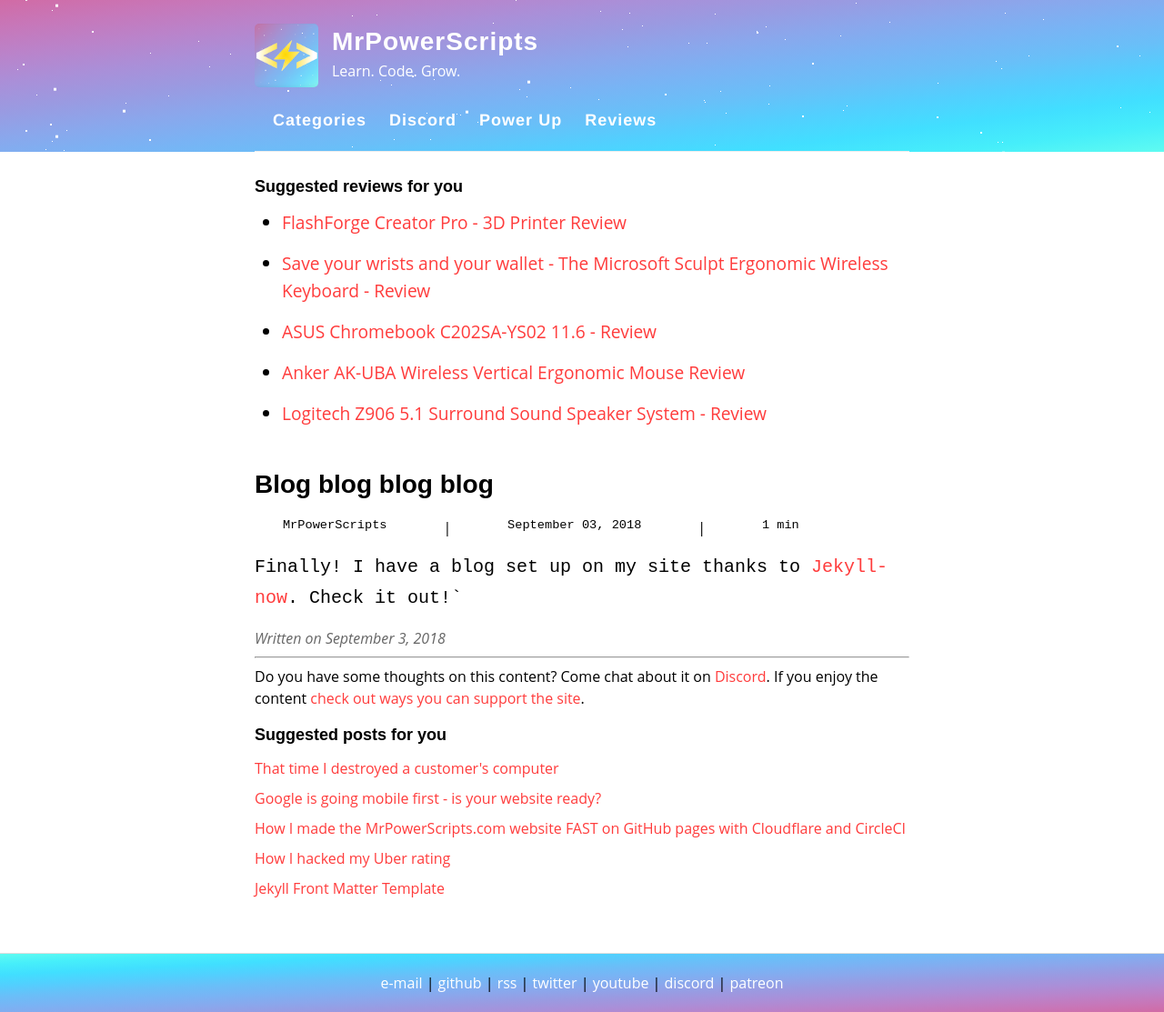
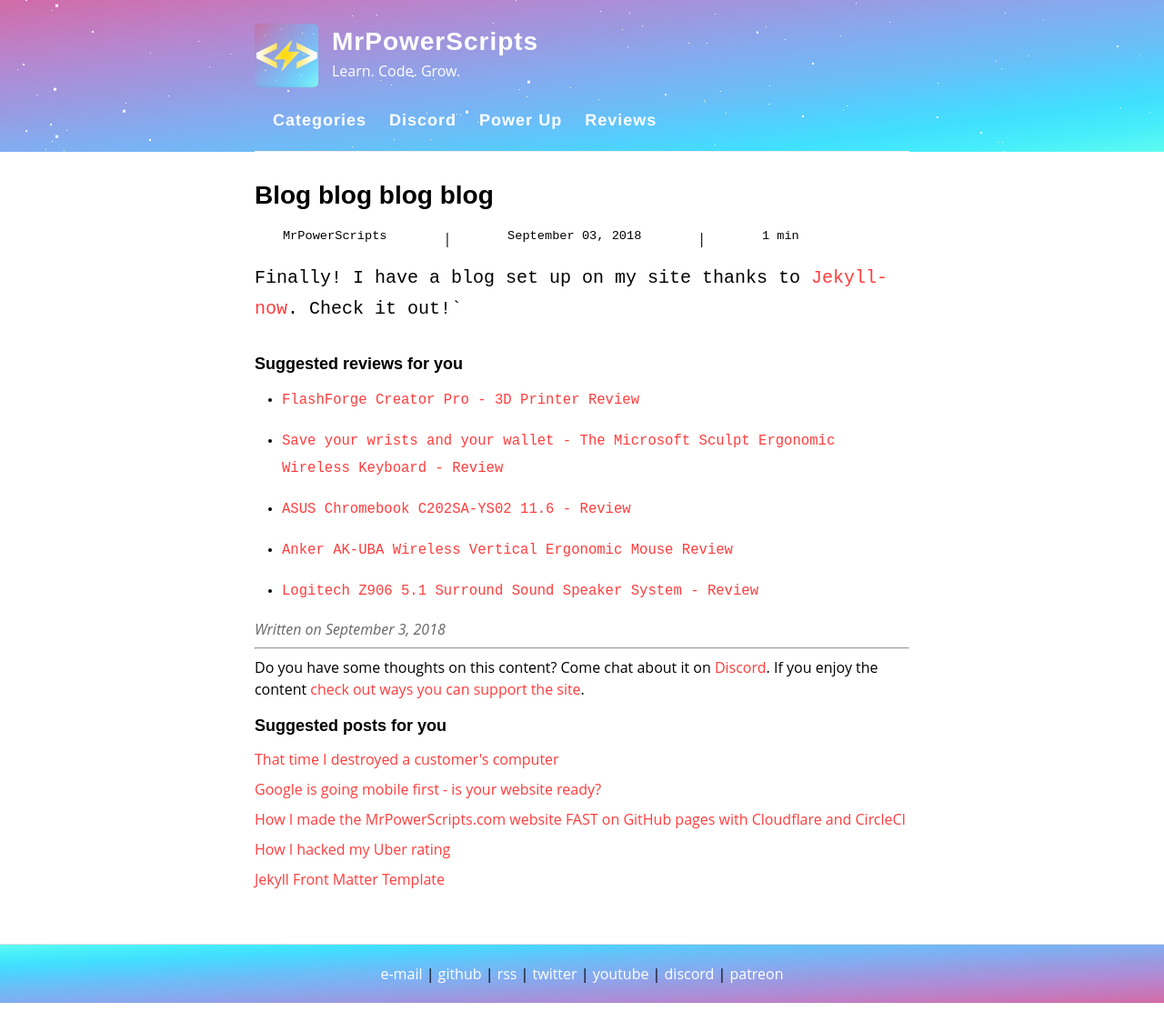
Before and after one commit to MrPowerScripts/MrPowerScripts.com, a Jekyll site: the page built from _posts/2018-09-03-Hello-World.md, in a window 1280 px wide. Shown: the whole page at 91% size. Built offline with Jekyll 4.4.1, drawn with Linux system fonts in a browser that asks for light colours.

Commit message:
make review suggestions less agressive

```diff
--- a/_includes/suggested-reviews.html
+++ b/_includes/suggested-reviews.html
@@ -1,21 +1,30 @@
-<div class="reviews">
-  <div id="suggested-reviews" class="suggested-reviews">
-    <h4>Suggested reviews for you</h4>
-    <ul class="suggested-reviews-list">
-      <li><a href="" class="suggested-reviews-1" id="suggested-reviews-1"></a></li>
-      <li><a href="" class="suggested-reviews-2" id="suggested-reviews-2"></a></li>
-      <li><a href="" class="suggested-reviews-3" id="suggested-reviews-3"></a></li>
-      <li><a href="" class="suggested-reviews-4" id="suggested-reviews-4"></a></li>
-      <li><a href="" class="suggested-reviews-5" id="suggested-reviews-5"></a></li>
-    </ul>
-  </div>
-</div>
+<script>
+var reviewHTML = '<div class="reviews">'+
+            '  <div id="suggested-reviews" class="suggested-reviews">'+
+            '    <h4>Suggested reviews for you</h4>'+
+            '    <ul class="suggested-reviews-list">'+
+            '      <li><a href="" class="suggested-reviews-1" id="suggested-reviews-1"></a></li>'+
+            '      <li><a href="" class="suggested-reviews-2" id="suggested-reviews-2"></a></li>'+
+            '      <li><a href="" class="suggested-reviews-3" id="suggested-reviews-3"></a></li>'+
+            '      <li><a href="" class="suggested-reviews-4" id="suggested-reviews-4"></a></li>'+
+            '      <li><a href="" class="suggested-reviews-5" id="suggested-reviews-5"></a></li>'+
+            '    </ul>'+
+            '  </div>'+
+            '</div>';
 
-<script>
     window.addEventListener('load', function() {
       fetch(window.location.origin+"/api-reviews.json")
       .then(res => res.json())
       .then(out => {
+
+        let entry = document.getElementsByClassName("entry")[0]
+        let reviews = document.createElement('div')
+        reviews.innerHTML = reviewHTML
+
+        let afterMe = entry.children[Math.ceil(entry.childElementCount / 2)]
+
+        entry.insertBefore(reviews, afterMe)
+
         var posts = out.sort(() => .5 - Math.random()).slice(0,5)
         let i
         for (i=0; i < posts.length; i++) {
@@ -30,6 +39,8 @@
           content.style.maxHeight = content.scrollHeight + "px";
         }
 
+
+
       })
       .catch(error => console.error(error))
     }, false);
--- a/index.html
+++ b/index.html
@@ -5,7 +5,6 @@
 ---
 
 <!-- {% include discord-votes.html %} -->
-{% include suggested-reviews.html %}
 <div class="posts">
     {% for post in paginator.posts %}
       <article class="post">
```
Also changed, not shown: .circleci/config.yml.
